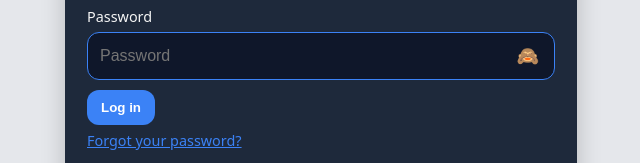
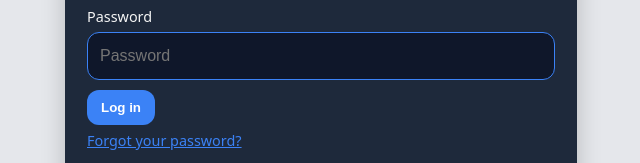
Before and after one commit to glenalcano321-hue/service-snap, a plain HTML site: page index.html in a window 1280 px wide. Both pictures are taken after a click on the button "👁️". Shown: the part 360-523 px from the top of the page, 319-959 px from the left. Drawn offline with Linux system fonts and the light colour scheme; no server answers.

Commit message:
Update index.html

```diff
--- a/index.html
+++ b/index.html
@@ -208,7 +208,7 @@
         const isPwd = input.type === 'password';
         input.type = isPwd ? 'text' : 'password';
         toggle.setAttribute('aria-pressed', String(isPwd));
-        toggle.textContent = isPwd ? '🙈' : '👁️';
+        toggle.textContent = isPwd ? '' : '';
         input.focus({ preventScroll: true });
         try { input.setSelectionRange(input.value.length, input.value.length); } catch (e) {}
       });
```
